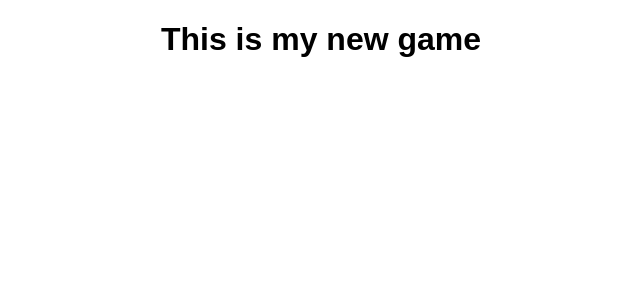
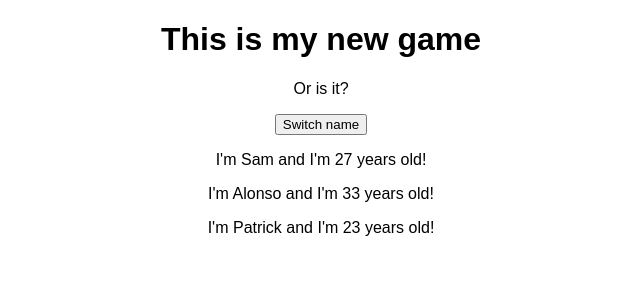
Before and after one commit to likealonso/new_game, a React (Create React App) app: page / in a window 1280 px wide. Shown: the top 300 px of the page, without its empty margins (319-959 px from the left). Built offline with nearby package versions, Linux system fonts and the light colour scheme.

Commit message:
adding state

```diff
--- a/src/App.js
+++ b/src/App.js
@@ -1,13 +1,42 @@
 import React, { Component } from 'react';
 import './App.css';
+import Person from './Person/Person'
 
 class App extends Component {
+  state = {
+    persons: [
+      { name: 'Sam', age: 27 },
+      { name: 'Alonso', age: 33 },
+      { name: 'Patrick', age: 23 },
+    ],
+    otherState: 'whatever'
+  }
+
+  switchNameHandler = () => {
+    this.setState({
+      persons: [
+        { name: 'Eric', age: 30 },
+        { name: 'Alonso', age: 33 },
+        { name: 'Patrick', age: 24 },
+      ]
+    })
+  }
+
   render() {
     return (
       <div className="App">
         <h1>This is my new game</h1>
+        <p>Or is it?</p>
+        <button onClick={this.switchNameHandler}>Switch name</button>
+        <Person name={this.state.persons[0].name} age={this.state.persons[0].age}/>
+        <Person name={this.state.persons[1].name} age={this.state.persons[1].age}/>
+        <Person name={this.state.persons[2].name} age={this.state.persons[2].age}/>
+
       </div>
+
     );
+    // compiles to ...
+    // return React.createElement('div', {className:'App'}, React.createElement('h1', null, 'This isn\'t my new game'))
   }
 }
 
--- /dev/null
+++ b/src/Person/Person.js
@@ -0,0 +1,17 @@
+import React from 'react';
+
+const person = (props) => {
+    return (
+        <div>
+            <p>I'm {props.name} and I'm {props.age} years old!</p>
+            <p>{props.children}</p>
+        </div>
+    )
+}
+
+
+// class Person extends React.Component {
+
+// }
+
+export default person
```
